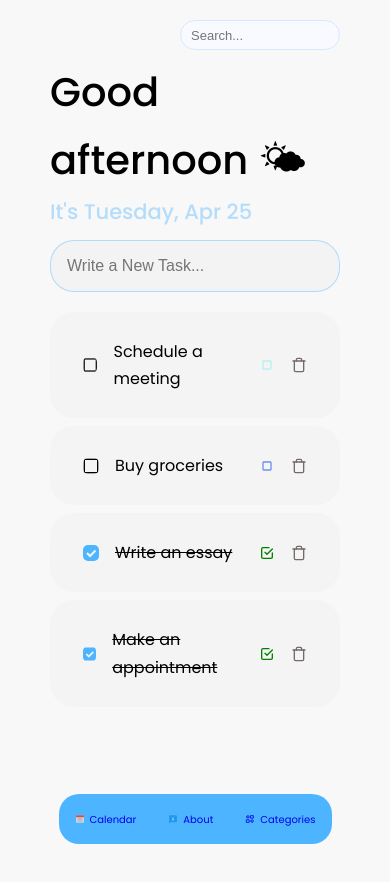
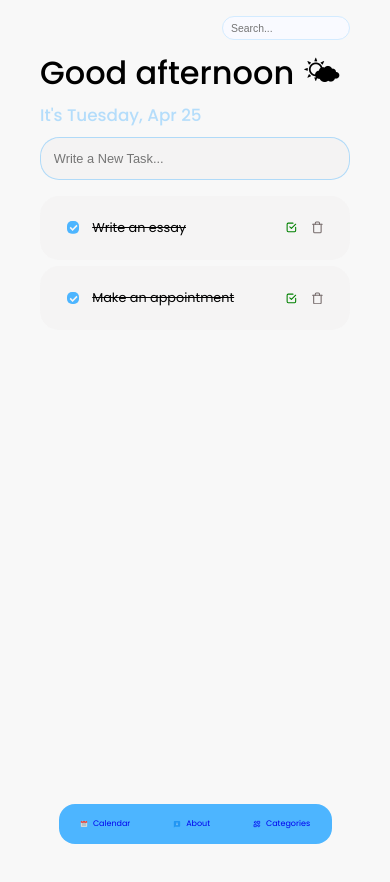
Before and after one commit to MariaRymar/todoApp, a React (Create React App) app: page / in a window 390 px wide. Built offline with nearby package versions, Linux system fonts and the light colour scheme; data requests are answered from the project's data file.

Commit message:
calendar  changes

```diff
--- a/db.json
+++ b/db.json
@@ -1,14 +1,5 @@
 {
   "tasks": [
-    {
-      "value": "Schedule a meeting",
-      "dueDate": "2023-08-14T06:30:00.000Z",
-      "date": 1691994600000,
-      "completion": false,
-      "category": "Work",
-      "detail": "with colleagues ",
-      "id": 1
-    },
     {
       "value": "Write an essay",
       "dueDate": "2023-08-17T09:15:00.000Z",
@@ -17,15 +8,6 @@
       "category": "School",
       "detail": "for english class",
       "id": 2
-    },
-    {
-      "value": "Buy groceries",
-      "dueDate": "2023-08-16T17:00:00.000Z",
-      "date": 1692205200000,
-      "completion": false,
-      "category": "Home",
-      "detail": "for dinner",
-      "id": 4
     },
     {
       "value": "Make an appointment",
--- a/src/App.js
+++ b/src/App.js
@@ -13,7 +13,7 @@ function App() {
       <Menu />
       <Route path="/">
         <div className="right__container">
-          <div className='container-lg'>
+          <div className="container-lg">
             <SearchBar />
             <GreetDate />
             <AddTask />
--- a/src/components/addTask/AddTask.js
+++ b/src/components/addTask/AddTask.js
@@ -12,7 +12,7 @@ import {
 import { useDispatch, useSelector } from "react-redux";
 import { GoChevronDown, GoChevronLeft } from "react-icons/go";
 import { useFetchCategoriesQuery } from "../../store";
-function AddTask() {
+function AddTask({calendarDate}) {
   const dispatch = useDispatch();
   const { data } = useFetchCategoriesQuery();
   const { value, detail, dueDate, category } = useSelector((state) => {
@@ -27,7 +27,8 @@ function AddTask() {
   };
   const changeFormDetail = (e) => {
     e.target.style.height = 'auto';
-    e.target.style.height = `${e.target.scrollHeight}px`;
+    console.log(e.target.scrollHeight)
+    e.target.style.height = `${e.target.scrollHeight-5}px`;
     dispatch(changeDetail(e.target.value));
   };
   const changeFormCategory = (categ) => {
@@ -41,7 +42,7 @@ function AddTask() {
   const submitForm = (e) => {
     e.preventDefault();
     dispatch(
-      addTask({ value, detail, dueDate: dueDate || new Date(), category })
+      addTask({ value, detail, dueDate: dueDate || calendarDate || new Date(), category })
     );
     setIsOpen(false);
   };
@@ -79,17 +80,18 @@ function AddTask() {
           placeholder="Write a New Task..."
           required
         ></input>
-        {isOpen ? (
+        {isOpen || calendarDate ?(
           <div className="addTaskForm">
             <div className='wrap'>
               <textarea
                 type="text"
                 className="small_input detail-input"
-                placeholder="Task details..."
+                placeholder="Details..."
                 value={detail}
                 onChange={changeFormDetail}
               ></textarea>
             </div>
+
 
             <div ref={selectRef} value={category} className="dropdown">
               <div
@@ -128,10 +130,12 @@ function AddTask() {
               )}
             </div>
 
+
+
             <div>
               <DatePicker
                 className="datepicker small_input"
-                selected={dueDate ? new Date(dueDate) : new Date()}
+                selected={calendarDate? new Date(calendarDate) : dueDate ? new Date(dueDate)  : new Date()}
                 onChange={changeFormDueDate}
                 showTimeSelect
                 timeFormat="HH:mm"
--- a/src/components/addTask/addTask.css
+++ b/src/components/addTask/addTask.css
@@ -27,7 +27,6 @@
     display: flex;
     flex-direction: row;
     justify-content: space-between;
-   align-items:center;
     position: absolute;
     max-width: 67rem;
     column-gap: 1rem;
@@ -74,13 +73,10 @@
 
 }
 
-
 .detail-input {
     overflow: hidden;
     resize: vertical;
     font-family: inherit;
-    padding: .5rem;
-    padding-left: 2rem;
+    padding: .4rem .5rem 0 2rem;
     min-height: 3rem;
-
 }
--- a/src/components/calendar/Calendar.js
+++ b/src/components/calendar/Calendar.js
@@ -6,15 +6,18 @@ import interactionPlugin from "@fullcalendar/interaction";
 import * as bootstrap from 'bootstrap';
 import './calendar.css';
 import UseTaskContext from "../../hooks/use-task-context";
+import {useState} from 'react'
+import AddTask from "../addTask/AddTask";
 
 function CalendarView() {
+  const [addForm, setAddForm] = useState({isOpen: false, data: ''})
   const { taskList } = UseTaskContext();
   const myEvents = taskList.map((task) => {
     return { title: task.value, date: task.date, id: task.id, detail: task.detail };
   });
 
   const handleDateClick = (arg) => {
-    // console.log(arg.dateStr);
+    setAddForm({isOpen: true, data: arg.dateStr})
   };
 
 
@@ -35,6 +38,7 @@ function CalendarView() {
         selectable={true}
         selectMirror={true}
         dayMaxEvents={true}
+        dateClick={handleDateClick}
         eventDidMount={(info) => {
             return new bootstrap.Popover(info.el, {
               title: info.event.title,
@@ -47,6 +51,7 @@ function CalendarView() {
 
 
       />
+      {addForm.isOpen&& <AddTask calendarDate={addForm.data} />}
     </div>
   );
 }
--- a/src/components/calendar/calendar.css
+++ b/src/components/calendar/calendar.css
@@ -3,6 +3,11 @@
     border-radius: 2rem;
     padding: 1.5rem;
     background-color: #fff;
-    z-index: 1;
+    z-index: 2;
+    border: 1px solid rgb(206, 237, 255);
 
 }
+
+.calendar-container {
+    z-index: 1;
+}
--- a/src/components/menu/Menu.js
+++ b/src/components/menu/Menu.js
@@ -41,7 +41,6 @@ function Menu() {
   } else {
     content = (
       <div className="menu__buttons__container">
-        {currentPath}
         {data &&
           data.map((mapCategory) => {
             return (
--- a/src/index.css
+++ b/src/index.css
@@ -111,9 +111,7 @@ h1 {
         gap: 8%;
         margin: 2rem 5rem;
     }
-    .menu__container {
-     height: 80vh;
-    }
+
 
 
 
@@ -200,6 +198,19 @@ h1 {
 
 }
 
+
+@media screen and (max-width: 450px) {
+    html {
+        font-size: 8px;
+    }
+ }
+
+
+ @media screen and (max-width: 350px) {
+    h1, h2 {
+        font-size: 3rem;
+    }
+ }
 /* TASK DETAIL */
 .task {
     display: flex;
```
Also changed, not shown: 8 other files (tests, documents, lock files or other folders).
